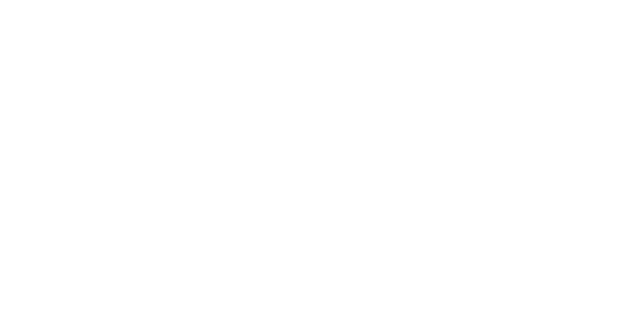
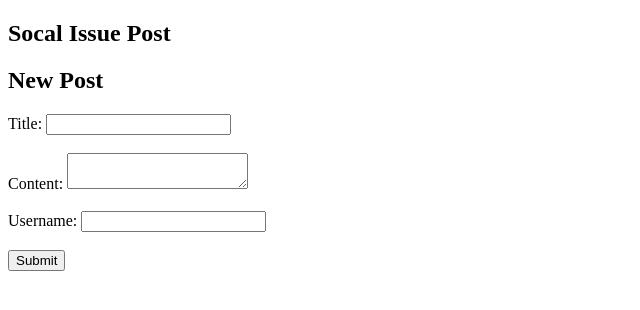
Before and after one commit to tenesami/JsFrontend, a plain HTML site: page index.html in a window 1280 px wide. Shown: the whole page, without its empty margins (0-640 px from the left). Drawn offline with Linux system fonts and the light colour scheme.

Commit message:
add user name, title content, form in .html

```diff
--- a/index.html
+++ b/index.html
@@ -8,7 +8,29 @@
 </head>
 
 <body>
-
+    <h2>Socal Issue Post </h2>
+    <h2>New Post</h2>
+    <form>
+        <div>
+            <label for="title">Title: </label>
+            <input id="title" />
+        </div>
+        <br>
+        <div>
+            <label for="content">Content: </label>
+            <textarea id="content"></textarea>
+        </div>
+        <br>
+        <div>
+            <label for="username">Username: </label>
+            <input id="username" />
+        </div>
+        <br>
+        <div>
+            <input type="submit" />
+        </div>
+    </form>
+    <script src="./index.js"></script>
 </body>
 
 </html>
```
